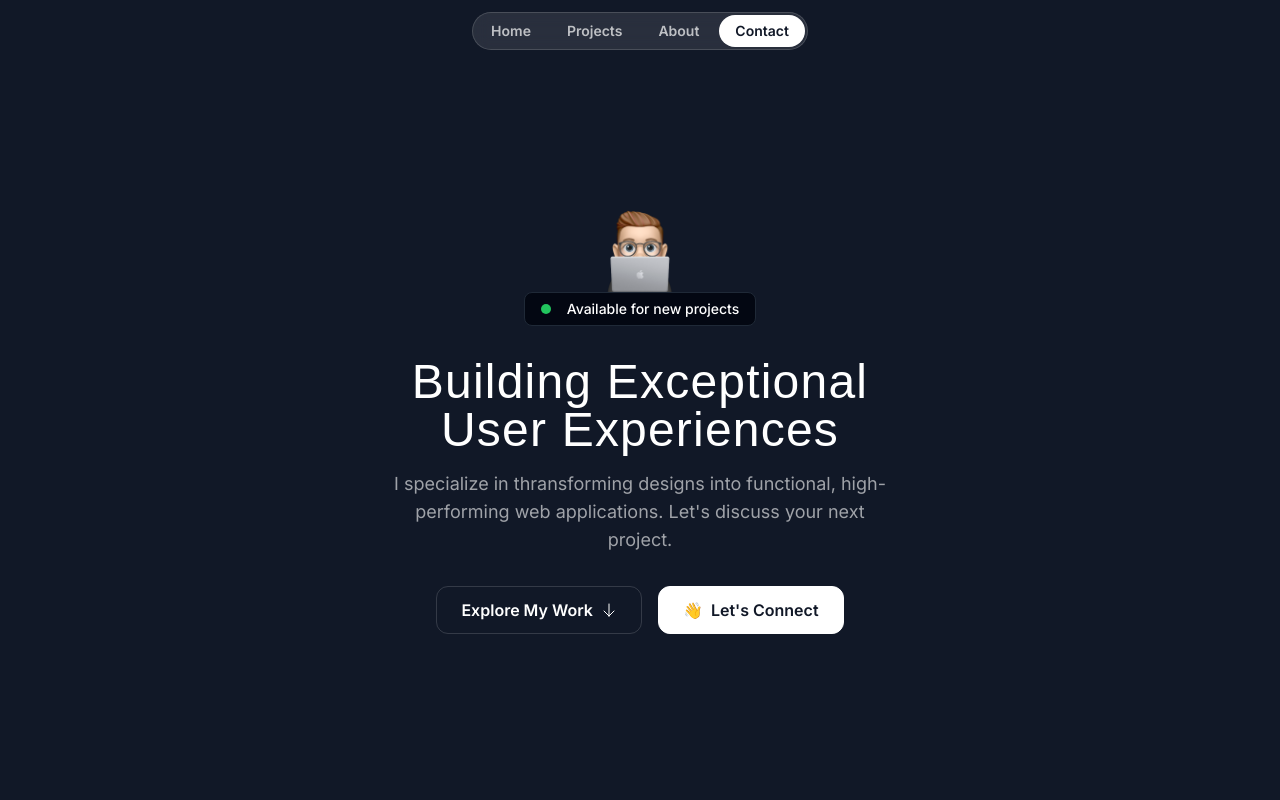
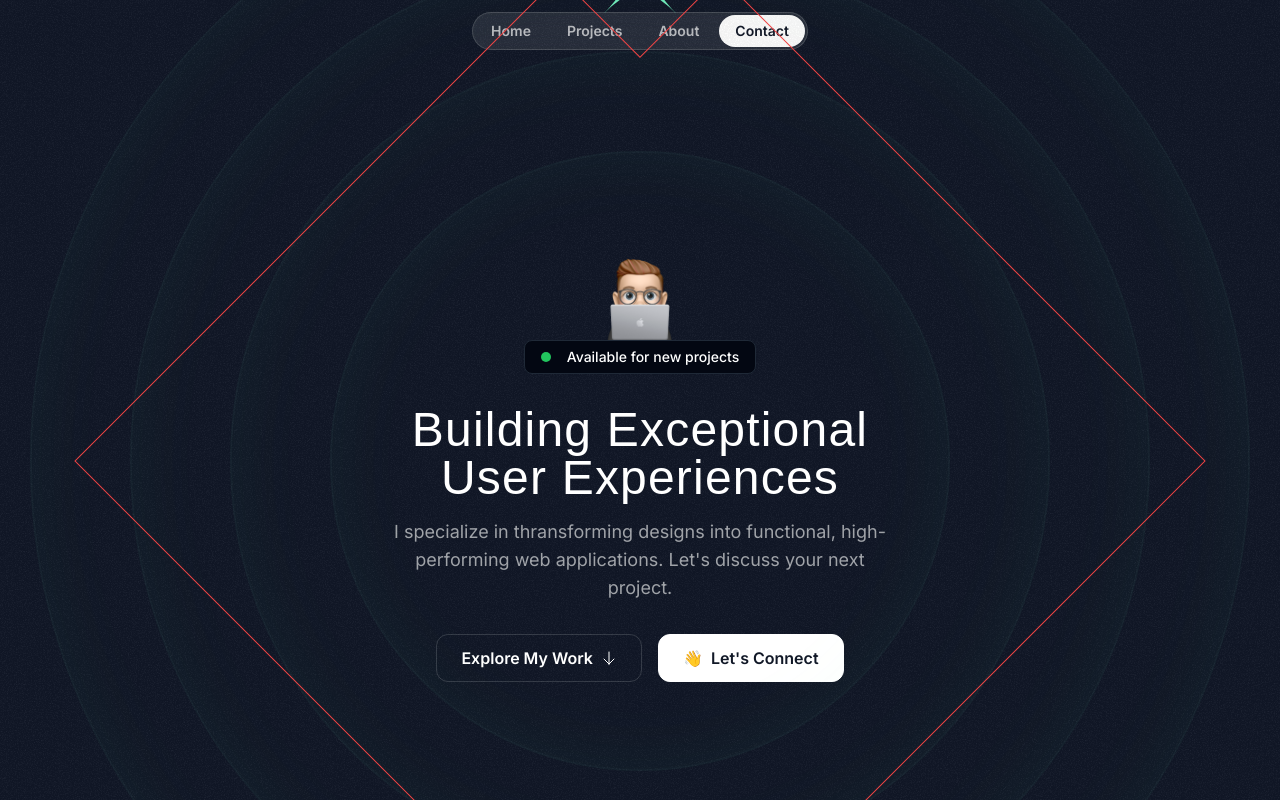
Before and after one commit to jordaninjohnson/portfolio, a Next.js app: page / in a window 1280 px wide. Shown: the top 800 px of the page. Built offline with nearby package versions, Linux system fonts and the light colour scheme; a web font is replaced by a local one.

Commit message:
58:43 stopped at

```diff
--- a/src/app/globals.css
+++ b/src/app/globals.css
@@ -6,4 +6,8 @@
     .nav-item {
         @apply px-4 py-1.5 rounded-full text-white/70 text-sm font-semibold hover:bg-white/10 hover:text-white transition duration-300;
     }
+
+    .hero-ring {
+        @apply absolute inset-0  border-2 top-1/2 left-1/2 -translate-x-1/2 -translate-y-1/2 rounded-full border-emerald-300/5 shadow-[0_0_80px_inset] shadow-emerald-300/5;
+    }
 }
--- /dev/null
+++ b/src/components/HeroOrbit.tsx
@@ -0,0 +1,22 @@
+import { PropsWithChildren } from "react";
+
+export const HeroOrbit = ({
+  children,
+  size,
+  rotation,
+}: PropsWithChildren<{ size: number; rotation: number }>) => {
+  return (
+    <div className="absolute left-1/2 top-1/2 -translate-x-1/2 -translate-y-1/2">
+      <div
+        className="border border-red-500"
+        style={{
+          transform: `rotate(${rotation}deg)`,
+          height: `${size}px`,
+          width: `${size}px`,
+        }}
+      >
+        <div className="border border-red-500 inline-flex ">{children}</div>
+      </div>
+    </div>
+  );
+};
--- a/src/sections/Hero.tsx
+++ b/src/sections/Hero.tsx
@@ -1,10 +1,26 @@
 import memojiImage from "@/assets/images/memoji-computer.png";
 import Image from "next/image";
 import ArrowDown from "@/assets/icons/arrow-down.svg";
+import grainImage from "@/assets/images/grain.jpg";
+import StarIcon from "@/assets/icons/star.svg";
+import { HeroOrbit } from "@/components/HeroOrbit";
 
 export const HeroSection = () => {
   return (
-    <div className="py-32 md:py-48">
+    <div className="py-32 md:py-48 lg:py-60 relative z-0 overflow-x-clip">
+      <div
+        className="absolute inset-0 -z-30 opacity-5"
+        style={{
+          backgroundImage: `url(${grainImage.src})`,
+        }}
+      ></div>
+      <div className="size-[620px] hero-ring"></div>
+      <div className="size-[820px] hero-ring"></div>
+      <div className="size-[1020px] hero-ring"></div>
+      <div className="size-[1220px] hero-ring"></div>
+      <HeroOrbit size={800} rotation={45}>
+        <StarIcon className="size-28 text-emerald-300" />
+      </HeroOrbit>
       <div className="container">
         <div className="flex flex-col items-center">
           <Image
@@ -14,17 +30,22 @@
           />
           <div className="bg-gray-950 border border-gray-800 px-4 py-1.5 inline-flex items-center gap-4 rounded-lg">
             <div className="bg-green-500 size-2.5 rounded-full"></div>
-            <div className="text-sm font-medium">Available for new projects</div>
+            <div className="text-sm font-medium">
+              Available for new projects
+            </div>
           </div>
         </div>
         <div className="max-w-lg mx-auto">
-        <h1 className="font-serif text-3xl md:text-5xl text-center mt-8 tracking-wide">Building Exceptional User Experiences</h1>
-        <p className="mt-4 text-center text-white/60 md:text-lg">
-          I specialize in thransforming designs into functional, high-performing web applications. Let's discuss your next project.
-        </p>
+          <h1 className="font-serif text-3xl md:text-5xl text-center mt-8 tracking-wide">
+            Building Exceptional User Experiences
+          </h1>
+          <p className="mt-4 text-center text-white/60 md:text-lg">
+            I specialize in thransforming designs into functional,
+            high-performing web applications. Let's discuss your next project.
+          </p>
         </div>
         <div className="flex flex-col md:flex-row justify-center items-center mt-8 gap-4">
-          <button className = "inline-flex items-center gap-2 border border-white/15 px-6 h-12 rounded-xl">
+          <button className="inline-flex items-center gap-2 border border-white/15 px-6 h-12 rounded-xl">
             <span className="font-semibold">Explore My Work</span>
             <ArrowDown className="size-4" />
           </button>
```
